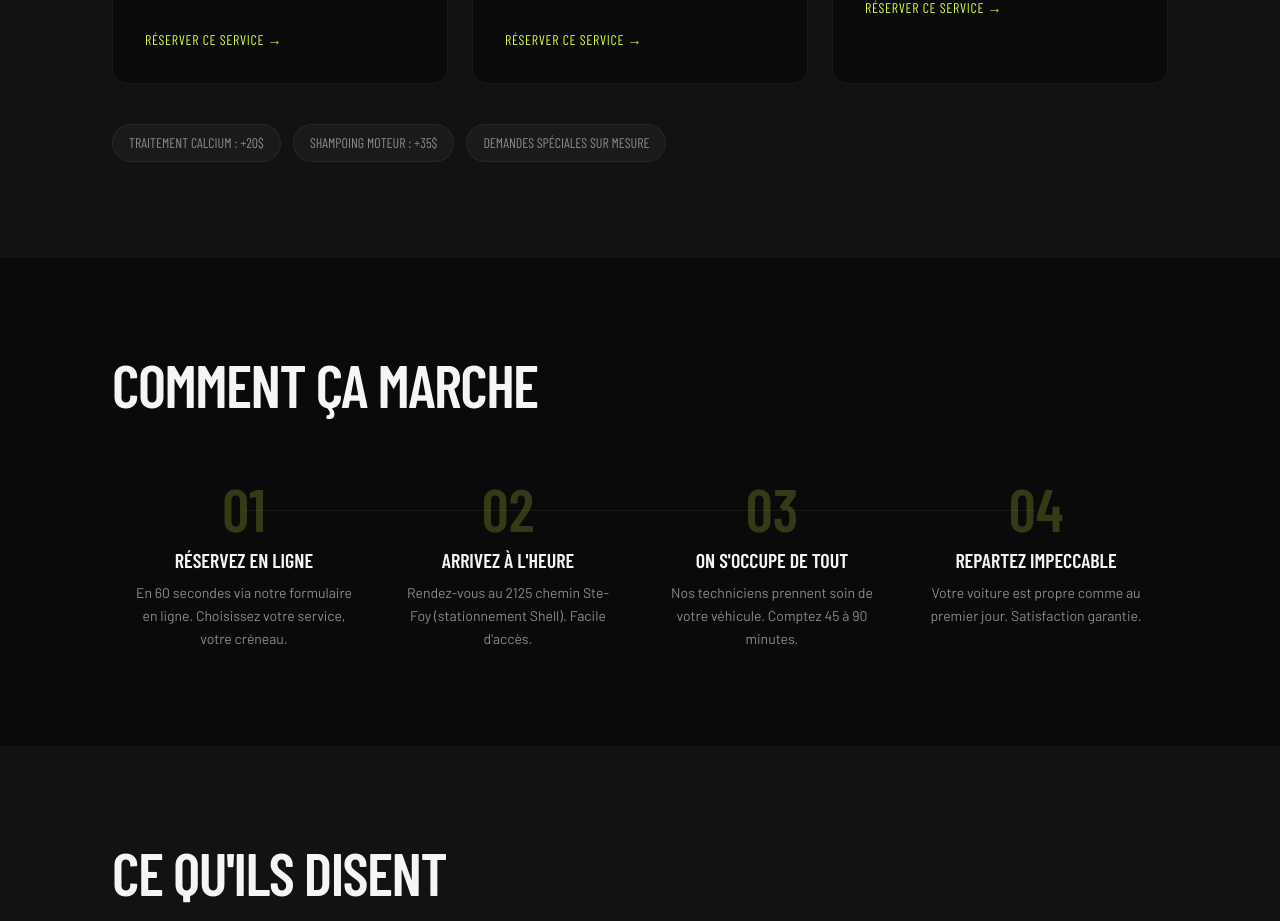
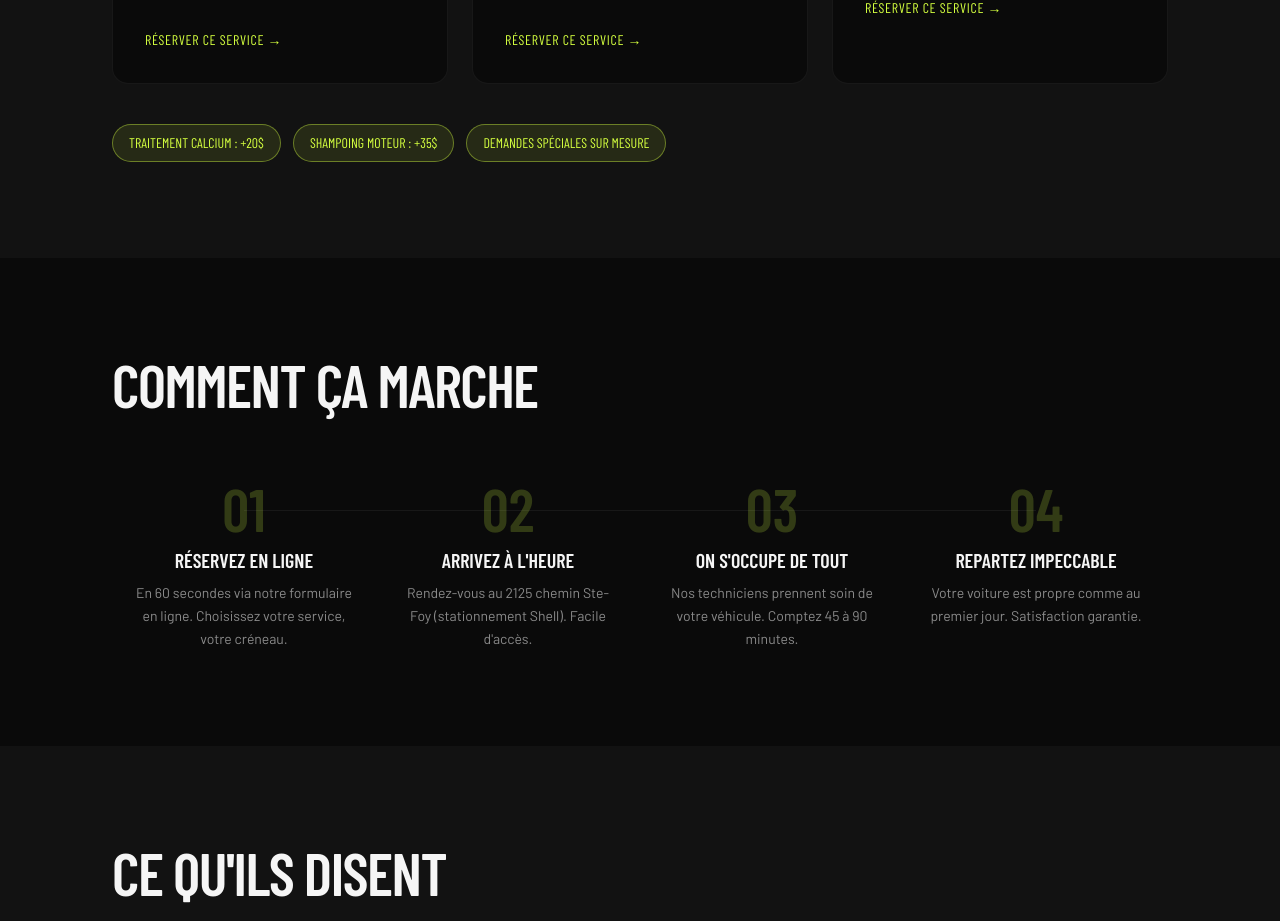
Before and after one commit to lioraagency/aria-autolavaggio, a Next.js app: page / in a window 1280 px wide. Shown: the part 1340-2261 px from the top of the page. Built offline with nearby package versions, Linux system fonts and the light colour scheme; no server answers; a web font is replaced by a local one.

Commit message:
fix: pills supplements visibilité accent vert

```diff
--- a/components/site/ServicesSection.tsx
+++ b/components/site/ServicesSection.tsx
@@ -140,7 +140,7 @@ export default function ServicesSection() {
           {supplements.map((s) => (
             <span
               key={s}
-              className="bg-aria-elevated border border-[rgba(255,255,255,0.06)] rounded-full px-4 py-2 text-sm text-aria-muted font-condensed uppercase"
+              className="bg-aria-accent/10 border border-aria-accent/40 rounded-full px-4 py-2 text-sm text-aria-accent font-condensed uppercase"
             >
               {s}
             </span>
```
